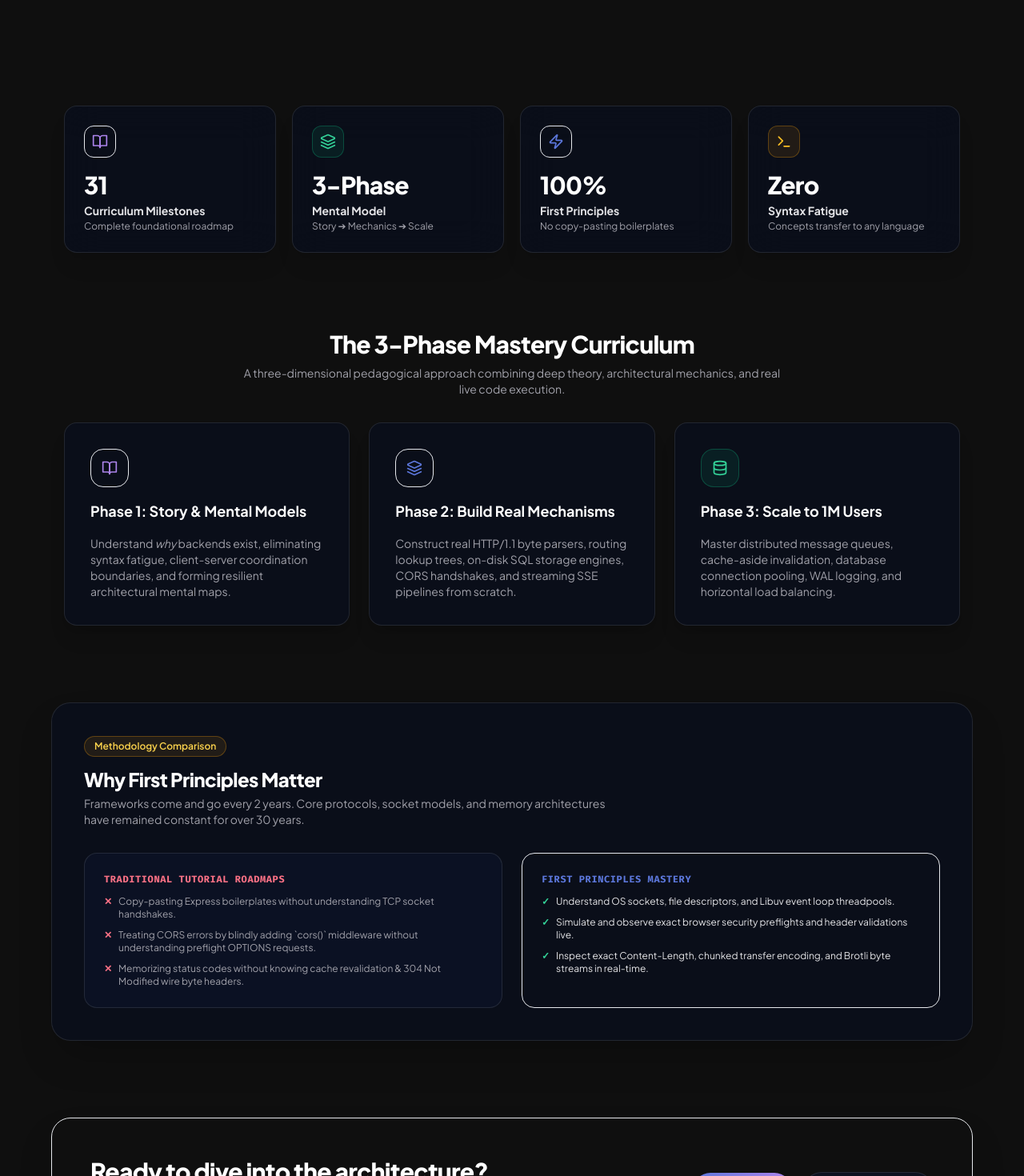
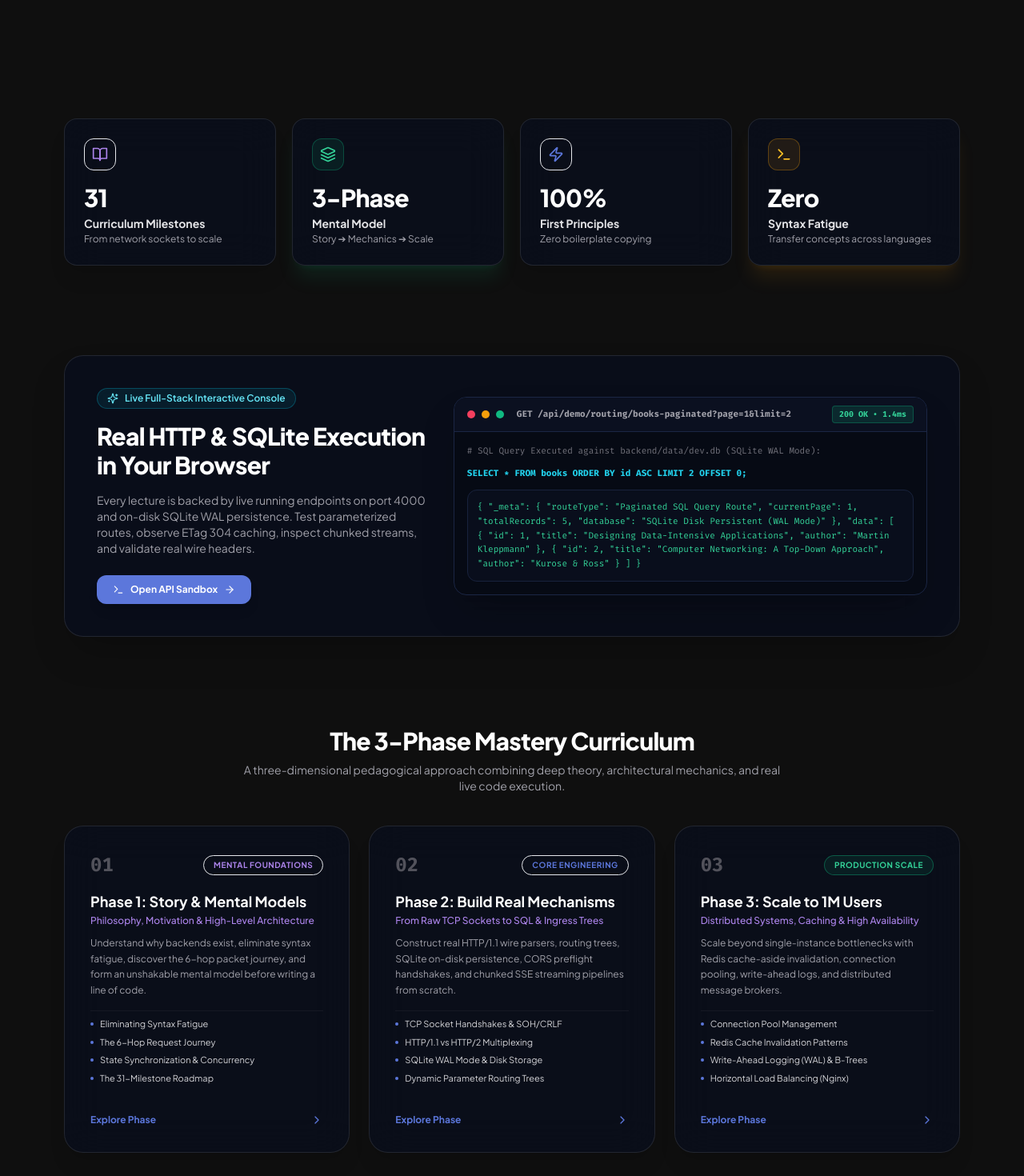
Before and after one commit to SachinManral/Backend-From-First-Principle, a Next.js app in the folder frontend/: page / in a window 1280 px wide. Shown: the part 700-2170 px from the top of the page at 80% size. Built offline with nearby package versions, Linux system fonts and the light colour scheme; no server answers.

Commit message:
feat: implement landing page with floating UI elements and curriculum roadmap structure

```diff
--- a/frontend/src/app/page.tsx
+++ b/frontend/src/app/page.tsx
@@ -1,16 +1,17 @@
 import React from 'react';
 import Link from 'next/link';
 import HeroBackground from '@/components/visualizers/HeroBackground';
-import { ArrowRight, Terminal, BookOpen, Layers, Zap, FlaskConical, Box, Shield, Code, Globe, Cloud, Database } from 'lucide-react';
+import { ArrowRight, Terminal, BookOpen, Layers, Zap, FlaskConical, Box, Shield, Code, Globe, Cloud, Database, Network, Cpu, CheckCircle2, Flame, Server, Sparkles, ChevronRight, Play } from 'lucide-react';
 
 export default function HomePage() {
   const stats = [
     {
       number: '31',
       title: 'Curriculum Milestones',
-      subtitle: 'Complete foundational roadmap',
+      subtitle: 'From network sockets to scale',
       icon: BookOpen,
       color: 'text-brand-purple bg-brand-purple/10 border-brand-purple/30',
+      glow: 'group-hover:border-brand-purple/50 shadow-brand-purple/10',
     },
     {
       number: '3-Phase',
@@ -18,27 +19,65 @@ export default function HomePage() {
       subtitle: 'Story ➔ Mechanics ➔ Scale',
       icon: Layers,
       color: 'text-emerald-400 bg-emerald-500/10 border-emerald-500/30',
+      glow: 'group-hover:border-emerald-500/50 shadow-emerald-500/10',
     },
     {
       number: '100%',
       title: 'First Principles',
-      subtitle: 'No copy-pasting boilerplates',
+      subtitle: 'Zero boilerplate copying',
       icon: Zap,
       color: 'text-brand-blue bg-brand-blue/10 border-brand-blue/30',
+      glow: 'group-hover:border-brand-blue/50 shadow-brand-blue/10',
     },
     {
       number: 'Zero',
       title: 'Syntax Fatigue',
-      subtitle: 'Concepts transfer to any language',
+      subtitle: 'Transfer concepts across languages',
       icon: Terminal,
       color: 'text-amber-400 bg-amber-500/10 border-amber-500/30',
+      glow: 'group-hover:border-amber-500/50 shadow-amber-500/10',
+    },
+  ];
+
+  const phases = [
+    {
+      step: '01',
+      title: 'Phase 1: Story & Mental Models',
+      subtitle: 'Philosophy, Motivation & High-Level Architecture',
+      description: 'Understand why backends exist, eliminate syntax fatigue, discover the 6-hop packet journey, and form an unshakable mental model before writing a line of code.',
+      topics: ['Eliminating Syntax Fatigue', 'The 6-Hop Request Journey', 'State Synchronization & Concurrency', 'The 31-Milestone Roadmap'],
+      color: 'border-brand-purple/40 text-brand-purple bg-brand-purple/10',
+      tag: 'Mental Foundations',
+      href: '/lectures/01-roadmap',
+    },
+    {
+      step: '02',
+      title: 'Phase 2: Build Real Mechanisms',
+      subtitle: 'From Raw TCP Sockets to SQL & Ingress Trees',
+      description: 'Construct real HTTP/1.1 wire parsers, routing trees, SQLite on-disk persistence, CORS preflight handshakes, and chunked SSE streaming pipelines from scratch.',
+      topics: ['TCP Socket Handshakes & SOH/CRLF', 'HTTP/1.1 vs HTTP/2 Multiplexing', 'SQLite WAL Mode & Disk Storage', 'Dynamic Parameter Routing Trees'],
+      color: 'border-brand-blue/40 text-brand-blue bg-brand-blue/10',
+      tag: 'Core Engineering',
+      href: '/lectures/05-http-protocol',
+    },
+    {
+      step: '03',
+      title: 'Phase 3: Scale to 1M Users',
+      subtitle: 'Distributed Systems, Caching & High Availability',
+      description: 'Scale beyond single-instance bottlenecks with Redis cache-aside invalidation, connection pooling, write-ahead logs, and distributed message brokers.',
+      topics: ['Connection Pool Management', 'Redis Cache Invalidation Patterns', 'Write-Ahead Logging (WAL) & B-Trees', 'Horizontal Load Balancing (Nginx)'],
+      color: 'border-emerald-500/40 text-emerald-400 bg-emerald-500/10',
+      tag: 'Production Scale',
+      href: '/playground',
     },
   ];
 
   return (
-    <div className="space-y-16 sm:space-y-24 pb-20">
+    <div className="space-y-20 sm:space-y-28 pb-24">
 
-      {/* 1. Hero Showcase with Natural Freely Floating Spatial Elements */}
+      {/* ========================================================================= */}
+      {/* 1. HERO SHOWCASE WITH NATURAL FLOATING SPATIAL ELEMENTS                   */}
+      {/* ========================================================================= */}
       <section className="relative min-h-[580px] sm:min-h-[640px] flex flex-col items-center justify-center text-center pt-6 sm:pt-14 pb-8">
         <HeroBackground />
 
@@ -46,8 +85,8 @@ export default function HomePage() {
         <div className="relative w-full max-w-5xl mx-auto px-4 z-10 flex flex-col items-center">
 
           {/* FLOATING CARD 1: Top-Left (Kernel Sockets) */}
-          <div className="hidden xl:block absolute -top-3 -left-10 animate-float-slow z-20 pointer-events-auto">
-            <div className="group flex items-start gap-3 p-3.5 pr-5 rounded-2xl bg-[#0d1222]/80 backdrop-blur-2xl border border-white/10 shadow-[0_10px_30px_rgba(0,0,0,0.5),0_0_20px_rgba(92,119,219,0.15)] hover:border-brand-blue/60 transition duration-300 -rotate-2 hover:rotate-0">
+          <div className="hidden xl:block absolute -top-4 -left-12 animate-float-slow z-20 pointer-events-auto">
+            <div className="group flex items-start gap-3 p-3.5 pr-5 rounded-2xl bg-[#0d1222]/85 backdrop-blur-2xl border border-white/10 shadow-[0_10px_30px_rgba(0,0,0,0.5),0_0_20px_rgba(92,119,219,0.15)] hover:border-brand-blue/60 transition duration-300 -rotate-2 hover:rotate-0">
               <div className="w-10 h-10 rounded-xl bg-gradient-to-tr from-brand-blue to-brand-purple p-0.5 shadow-md shadow-brand-blue/30 shrink-0 flex items-center justify-center">
                 <div className="w-full h-full bg-[#0d1222] rounded-[10px] flex items-center justify-center">
                   <Zap className="w-5 h-5 text-brand-blue fill-brand-blue/20" />
@@ -65,7 +104,7 @@ export default function HomePage() {
           </div>
 
           {/* FLOATING CARD 2: Top-Right (HTTP Lifecycle + 3D Cloud) */}
-          <div className="hidden xl:block absolute -top-1 -right-10 animate-float-reverse z-20 pointer-events-auto">
+          <div className="hidden xl:block absolute -top-2 -right-12 animate-float-reverse z-20 pointer-events-auto">
             {/* Small Floating 3D Cloud */}
             <div className="absolute -top-5 -right-3 text-brand-purple animate-float-gentle">
               <div className="p-1.5 rounded-xl bg-[#141a33]/90 border border-brand-purple/30 backdrop-blur-md shadow-lg shadow-brand-purple/20">
@@ -73,7 +112,7 @@ export default function HomePage() {
               </div>
             </div>
 
-            <div className="group flex items-start gap-3 p-3.5 pr-5 rounded-2xl bg-[#0d1222]/80 backdrop-blur-2xl border border-white/10 shadow-[0_10px_30px_rgba(0,0,0,0.5),0_0_20px_rgba(172,132,235,0.15)] hover:border-brand-purple/60 transition duration-300 rotate-2 hover:rotate-0">
+            <div className="group flex items-start gap-3 p-3.5 pr-5 rounded-2xl bg-[#0d1222]/85 backdrop-blur-2xl border border-white/10 shadow-[0_10px_30px_rgba(0,0,0,0.5),0_0_20px_rgba(172,132,235,0.15)] hover:border-brand-purple/60 transition duration-300 rotate-2 hover:rotate-0">
               <div className="w-10 h-10 rounded-xl bg-gradient-to-tr from-brand-purple to-indigo-500 p-0.5 shadow-md shadow-brand-purple/30 shrink-0 flex items-center justify-center">
                 <div className="w-full h-full bg-[#0d1222] rounded-[10px] flex items-center justify-center">
                   <Globe className="w-5 h-5 text-brand-purple" />
@@ -91,13 +130,11 @@ export default function HomePage() {
           </div>
 
           {/* FLOATING ELEMENT 3: Bottom-Left (3D Isometric Database Cylinder + Terminal Badge) */}
-          <div className="hidden xl:block absolute bottom-6 -left-12 animate-float-gentle z-20 pointer-events-auto">
-            {/* Terminal Prompt Badge */}
+          <div className="hidden xl:block absolute bottom-6 -left-14 animate-float-gentle z-20 pointer-events-auto">
             <div className="absolute -top-5 left-8 px-2 py-0.5 rounded-md bg-[#090e1c] border border-cyan-400/40 shadow-lg text-[10px] font-mono text-cyan-300 font-bold -rotate-6">
               &gt;_
             </div>
 
-            {/* Glowing 3D Isometric Cylinder Database */}
             <div className="w-14 h-16 relative flex flex-col items-center justify-center opacity-90 hover:opacity-100 transition duration-300 drop-shadow-[0_0_15px_rgba(92,119,219,0.4)]">
               <div className="w-12 h-5 rounded-full bg-gradient-to-r from-blue-500 to-indigo-600 border border-cyan-400/60 shadow-[0_0_15px_#5c77db] relative z-20" />
               <div className="w-12 h-6 bg-gradient-to-b from-blue-700 via-indigo-900 to-[#0a1020] border-x border-cyan-400/40 -mt-2.5 relative z-10" />
@@ -108,8 +145,8 @@ export default function HomePage() {
           </div>
 
           {/* FLOATING CARD 4: Bottom-Right (SQL Persistence) */}
-          <div className="hidden xl:block absolute bottom-4 -right-12 animate-float-slow z-20 pointer-events-auto">
-            <div className="group flex items-start gap-3 p-3.5 pr-5 rounded-2xl bg-[#0d1222]/80 backdrop-blur-2xl border border-white/10 shadow-[0_10px_30px_rgba(0,0,0,0.5),0_0_20px_rgba(16,185,129,0.15)] hover:border-emerald-500/60 transition duration-300 -rotate-1 hover:rotate-0">
+          <div className="hidden xl:block absolute bottom-4 -right-14 animate-float-slow z-20 pointer-events-auto">
+            <div className="group flex items-start gap-3 p-3.5 pr-5 rounded-2xl bg-[#0d1222]/85 backdrop-blur-2xl border border-white/10 shadow-[0_10px_30px_rgba(0,0,0,0.5),0_0_20px_rgba(16,185,129,0.15)] hover:border-emerald-500/60 transition duration-300 -rotate-1 hover:rotate-0">
               <div className="w-10 h-10 rounded-xl bg-gradient-to-tr from-emerald-500 to-teal-500 p-0.5 shadow-md shadow-emerald-500/30 shrink-0 flex items-center justify-center">
                 <div className="w-full h-full bg-[#0d1222] rounded-[10px] flex items-center justify-center">
                   <Database className="w-5 h-5 text-emerald-400" />
@@ -135,13 +172,11 @@ export default function HomePage() {
               </span>
             </h1>
 
-            {/* Subtitle */}
             <p className="text-sm sm:text-base md:text-lg text-zinc-400 max-w-lg mx-auto leading-relaxed font-normal">
               Learn by building. Understand by doing.<br className="hidden sm:inline" />
               From first principles to production systems.
             </p>
 
-            {/* Action Buttons */}
             <div className="flex flex-wrap items-center justify-center gap-3.5 pt-3">
               <Link
                 href="/lectures/01-roadmap"
@@ -163,7 +198,7 @@ export default function HomePage() {
 
         </div>
 
-        {/* 2. Feature Badges Pill Bar (Clean single-line glass bar) */}
+        {/* 2. Feature Badges Pill Bar */}
         <div className="w-full max-w-3xl mx-auto mt-14 sm:mt-18 z-10 px-4">
           <div className="flex flex-wrap sm:flex-nowrap items-center justify-center gap-4 sm:gap-6 py-2.5 px-6 rounded-full bg-[#0b1020]/80 border border-white/10 shadow-2xl backdrop-blur-2xl text-xs text-zinc-300 font-medium">
             <div className="flex items-center gap-1.5 text-zinc-300 shrink-0">
@@ -189,7 +224,9 @@ export default function HomePage() {
         </div>
       </section>
 
-      {/* 3. Stats 4-Card Bento Grid */}
+      {/* ========================================================================= */}
+      {/* 2. STATS 4-CARD BENTO GRID                                                */}
+      {/* ========================================================================= */}
       <section className="max-w-6xl mx-auto px-4">
         <div className="grid grid-cols-1 sm:grid-cols-2 lg:grid-cols-4 gap-4 sm:gap-5">
           {stats.map((st, idx) => {
@@ -197,7 +234,7 @@ export default function HomePage() {
             return (
               <div
                 key={idx}
-                className="p-6 rounded-2xl bg-[#090e1c]/80 border border-white/10 shadow-xl backdrop-blur-xl flex flex-col justify-between space-y-4 hover:border-brand-blue/50 transition duration-300 group"
+                className={`p-6 rounded-2xl bg-[#090e1c]/80 border border-white/10 shadow-xl backdrop-blur-xl flex flex-col justify-between space-y-4 hover:border-brand-blue/50 transition duration-300 group ${st.glow}`}
               >
                 <div className={`w-10 h-10 rounded-xl border flex items-center justify-center ${st.color} group-hover:scale-110 transition`}>
                   <Icon className="w-5 h-5" />
@@ -219,8 +256,89 @@ export default function HomePage() {
         </div>
       </section>
 
-      {/* 4. Three Pillars of First-Principles Mastery */}
-      <section className="space-y-8 max-w-6xl mx-auto px-4">
+      {/* ========================================================================= */}
+      {/* 3. LIVE INTERACTIVE SANDBOX SPOTLIGHT PREVIEW                              */}
+      {/* ========================================================================= */}
+      <section className="max-w-6xl mx-auto px-4">
+        <div className="p-8 sm:p-10 rounded-3xl bg-[#090e1c]/85 border border-white/10 shadow-2xl backdrop-blur-2xl relative overflow-hidden">
+
+          {/* Ambient Glow */}
+          <div className="absolute top-0 right-0 w-96 h-96 bg-brand-blue/10 rounded-full blur-3xl pointer-events-none" />
+
+          <div className="grid grid-cols-1 lg:grid-cols-12 gap-8 items-center">
+
+            {/* Left: Text & Pitch */}
+            <div className="lg:col-span-5 space-y-4">
+              <div className="inline-flex items-center gap-2 px-3 py-1 rounded-full bg-cyan-500/10 border border-cyan-500/30 text-cyan-300 text-xs font-semibold">
+                <Sparkles className="w-3.5 h-3.5" />
+                <span>Live Full-Stack Interactive Console</span>
+              </div>
+              <h2 className="text-2xl sm:text-3xl font-extrabold text-white tracking-tight leading-snug">
+                Real HTTP & SQLite Execution in Your Browser
+              </h2>
+              <p className="text-xs sm:text-sm text-zinc-400 leading-relaxed">
+                Every lecture is backed by live running endpoints on port 4000 and on-disk SQLite WAL persistence. Test parameterized routes, observe ETag 304 caching, inspect chunked streams, and validate real wire headers.
+              </p>
+              <div className="pt-2">
+                <Link
+                  href="/playground"
+                  className="inline-flex items-center gap-2 px-5 py-2.5 rounded-xl bg-brand-blue hover:bg-brand-indigo text-white text-xs font-bold transition shadow-lg shadow-brand-blue/20 cursor-pointer"
+                >
+                  <Terminal className="w-3.5 h-3.5" />
+                  <span>Open API Sandbox</span>
+                  <ArrowRight className="w-3.5 h-3.5" />
+                </Link>
+              </div>
+            </div>
+
+            {/* Right: Live Simulated Console Frame */}
+            <div className="lg:col-span-7 rounded-2xl bg-[#060a14] border border-[#1b2644] shadow-2xl overflow-hidden font-mono text-xs">
+              {/* Terminal Bar */}
+              <div className="px-4 py-2.5 bg-[#0b1020] border-b border-[#1b2644] flex items-center justify-between">
+                <div className="flex items-center gap-2">
+                  <span className="w-2.5 h-2.5 rounded-full bg-rose-500" />
+                  <span className="w-2.5 h-2.5 rounded-full bg-amber-500" />
+                  <span className="w-2.5 h-2.5 rounded-full bg-emerald-500" />
+                  <span className="text-[11px] text-zinc-400 font-semibold ml-2">GET /api/demo/routing/books-paginated?page=1&limit=2</span>
+                </div>
+                <span className="px-2 py-0.5 rounded text-[10px] font-bold bg-emerald-500/15 text-emerald-400 border border-emerald-500/30">
+                  200 OK • 1.4ms
+                </span>
+              </div>
+
+              {/* Console Body */}
+              <div className="p-4 space-y-3 text-zinc-300 overflow-x-auto">
+                <div className="text-zinc-500 text-[11px]">
+                  # SQL Query Executed against backend/data/dev.db (SQLite WAL Mode):
+                </div>
+                <div className="text-cyan-400 font-semibold text-[11px]">
+                  SELECT * FROM books ORDER BY id ASC LIMIT 2 OFFSET 0;
+                </div>
+                <div className="p-3 rounded-xl bg-[#090e1c] border border-[#18223c] text-emerald-400 leading-relaxed text-[11px]">
+                  {`{
+  "_meta": {
+    "routeType": "Paginated SQL Query Route",
+    "currentPage": 1,
+    "totalRecords": 5,
+    "database": "SQLite Disk Persistent (WAL Mode)"
+  },
+  "data": [
+    { "id": 1, "title": "Designing Data-Intensive Applications", "author": "Martin Kleppmann" },
+    { "id": 2, "title": "Computer Networking: A Top-Down Approach", "author": "Kurose & Ross" }
+  ]
+}`}
+                </div>
+              </div>
+            </div>
+
+          </div>
+        </div>
+      </section>
+
+      {/* ========================================================================= */}
+      {/* 4. THE 3-PHASE MASTERY CURRICULUM NODES                                   */}
+      {/* ========================================================================= */}
+      <section className="space-y-10 max-w-6xl mx-auto px-4">
         <div className="text-center max-w-2xl mx-auto space-y-2">
           <h2 className="text-2xl sm:text-3xl font-extrabold text-white tracking-tight">
             The 3-Phase Mastery Curriculum
@@ -231,39 +349,56 @@ export default function HomePage() {
         </div>
 
         <div className="grid grid-cols-1 md:grid-cols-3 gap-6">
-          <div className="p-8 rounded-2xl bg-[#090e1c]/80 border border-white/10 shadow-xl space-y-4 hover:border-brand-purple/50 transition duration-300">
-            <div className="w-12 h-12 rounded-2xl bg-brand-purple/10 border border-brand-purple/30 flex items-center justify-center text-brand-purple">
-              <BookOpen className="w-5 h-5" />
+          {phases.map((p, idx) => (
+            <Link
+              key={idx}
+              href={p.href}
+              className="p-8 rounded-3xl bg-[#090e1c]/80 border border-white/10 shadow-xl backdrop-blur-xl flex flex-col justify-between space-y-6 hover:border-brand-blue/50 transition duration-300 group cursor-pointer"
+            >
+              <div className="space-y-4">
+                <div className="flex items-center justify-between">
+                  <span className="text-2xl font-black font-mono text-zinc-600 group-hover:text-brand-blue transition">
+                    {p.step}
+                  </span>
+                  <span className={`px-3 py-1 rounded-full text-[10px] font-bold uppercase tracking-wider border ${p.color}`}>
+                    {p.tag}
+                  </span>
                 </div>
-            <h3 className="text-lg font-bold text-white">Phase 1: Story & Mental Models</h3>
-            <p className="text-xs sm:text-sm text-zinc-400 leading-relaxed">
-              Understand <em>why</em> backends exist, eliminating syntax fatigue, client-server coordination boundaries, and forming resilient architectural mental maps.
+
+                <div>
+                  <h3 className="text-lg font-bold text-white group-hover:text-brand-blue transition">
+                    {p.title}
+                  </h3>
+                  <div className="text-xs text-brand-purple font-medium mt-0.5">
+                    {p.subtitle}
+                  </div>
+                  <p className="text-xs text-zinc-400 mt-2.5 leading-relaxed">
+                    {p.description}
                   </p>
                 </div>
 
-          <div className="p-8 rounded-2xl bg-[#090e1c]/80 border border-white/10 shadow-xl space-y-4 hover:border-brand-blue/50 transition duration-300">
-            <div className="w-12 h-12 rounded-2xl bg-brand-blue/10 border border-brand-blue/30 flex items-center justify-center text-brand-blue">
-              <Layers className="w-5 h-5" />
+                <div className="space-y-1.5 pt-2 border-t border-white/5">
+                  {p.topics.map((top, tIdx) => (
+                    <div key={tIdx} className="text-[11px] text-zinc-300 flex items-center gap-2">
+                      <span className="w-1 h-1 rounded-full bg-brand-blue" />
+                      <span>{top}</span>
                     </div>
-            <h3 className="text-lg font-bold text-white">Phase 2: Build Real Mechanisms</h3>
-            <p className="text-xs sm:text-sm text-zinc-400 leading-relaxed">
-              Construct real HTTP/1.1 byte parsers, routing lookup trees, on-disk SQL storage engines, CORS handshakes, and streaming SSE pipelines from scratch.
-            </p>
+                  ))}
+                </div>
               </div>
 
-          <div className="p-8 rounded-2xl bg-[#090e1c]/80 border border-white/10 shadow-xl space-y-4 hover:border-emerald-500/50 transition duration-300">
-            <div className="w-12 h-12 rounded-2xl bg-emerald-500/10 border border-emerald-500/30 flex items-center justify-center text-emerald-400">
-              <Database className="w-5 h-5" />
+              <div className="pt-3 flex items-center justify-between text-xs font-bold text-brand-blue group-hover:text-cyan-300 transition">
+                <span>Explore Phase</span>
+                <ChevronRight className="w-4 h-4 group-hover:translate-x-1 transition" />
               </div>
-            <h3 className="text-lg font-bold text-white">Phase 3: Scale to 1M Users</h3>
-            <p className="text-xs sm:text-sm text-zinc-400 leading-relaxed">
-              Master distributed message queues, cache-aside invalidation, database connection pooling, WAL logging, and horizontal load balancing.
-            </p>
-          </div>
+            </Link>
+          ))}
         </div>
       </section>
 
-      {/* 5. Why First Principles Matter Comparison Matrix */}
+      {/* ========================================================================= */}
+      {/* 5. WHY FIRST PRINCIPLES MATTER COMPARISON MATRIX                          */}
+      {/* ========================================================================= */}
       <section className="p-8 md:p-10 rounded-3xl bg-[#090e1c]/80 border border-white/10 shadow-2xl space-y-8 max-w-6xl mx-auto">
         <div className="max-w-2xl">
           <div className="inline-flex items-center gap-2 px-3 py-1 rounded-full bg-amber-500/10 border border-amber-500/30 text-amber-300 text-xs font-semibold mb-3">
@@ -278,6 +413,7 @@ export default function HomePage() {
         </div>
 
         <div className="grid grid-cols-1 md:grid-cols-2 gap-6">
+          {/* Traditional Roadmaps */}
           <div className="p-6 rounded-2xl bg-[#0c1326]/80 border border-white/10 space-y-3">
             <div className="text-xs font-mono font-bold text-rose-400 uppercase tracking-wider">
               Traditional Tutorial Roadmaps
@@ -298,6 +434,7 @@ export default function HomePage() {
             </ul>
           </div>
 
+          {/* First Principles Mastery */}
           <div className="p-6 rounded-2xl bg-brand-blue/10 border border-brand-blue/30 space-y-3">
             <div className="text-xs font-mono font-bold text-brand-blue uppercase tracking-wider">
               First Principles Mastery
@@ -320,7 +457,9 @@ export default function HomePage() {
         </div>
       </section>
 
-      {/* 6. Bottom Call to Action */}
+      {/* ========================================================================= */}
+      {/* 6. BOTTOM CALL TO ACTION                                                  */}
+      {/* ========================================================================= */}
       <section className="p-8 md:p-12 rounded-3xl bg-gradient-to-r from-brand-blue/20 via-brand-purple/15 to-transparent border border-brand-blue/40 flex flex-col md:flex-row items-center justify-between gap-6 shadow-2xl max-w-6xl mx-auto">
         <div className="space-y-2 text-center md:text-left">
           <h2 className="text-2xl md:text-3xl font-extrabold text-white tracking-tight">
```
Lines whose indentation alone changed are shown as unchanged.
